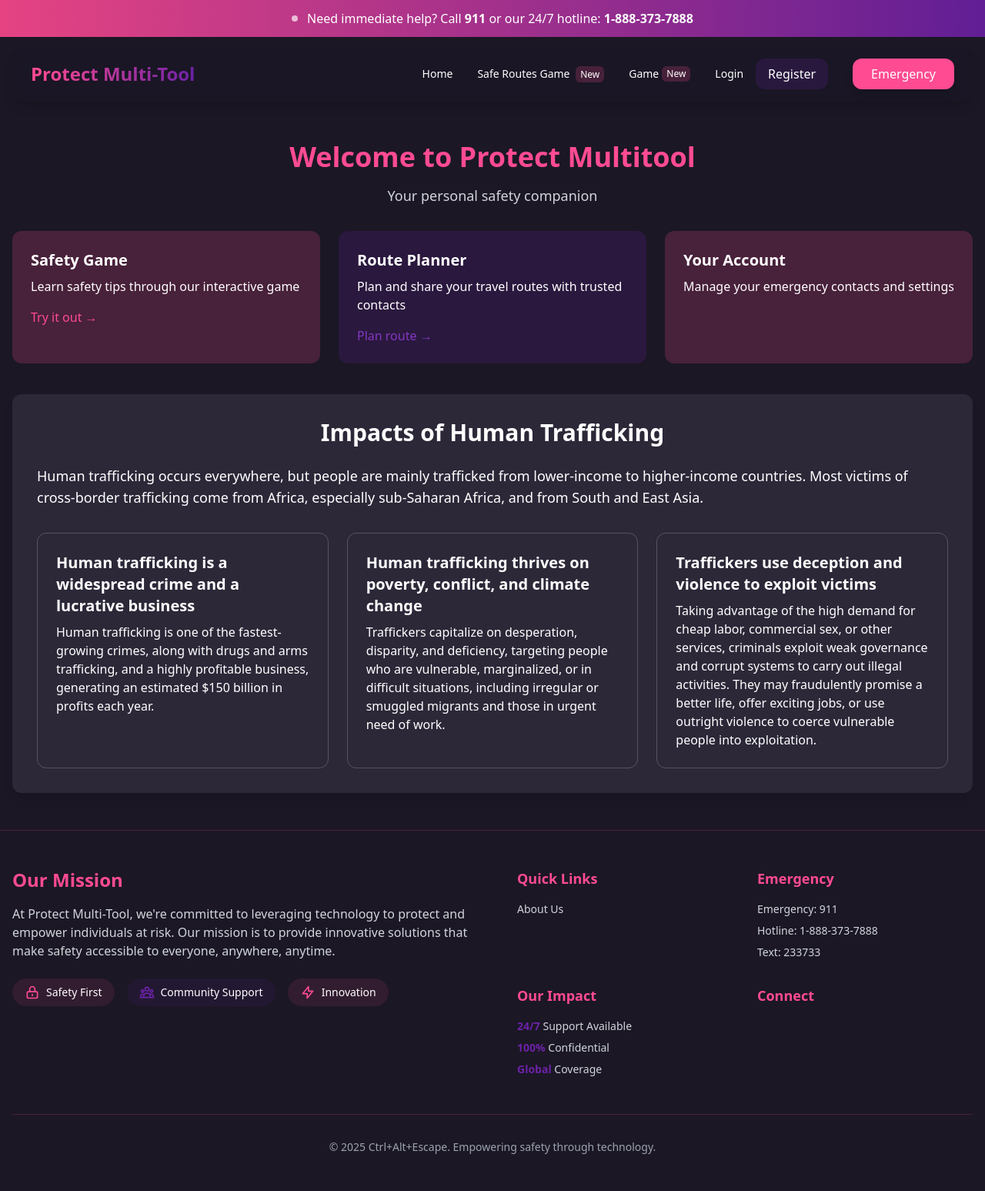
After one commit to 3disturbed/Protect_Multitool, a Django app: page / in a window 1280 px wide. The commit adds this page. Shown: the top 1547 px of the page at 77% size. Run offline with Django 5.2, Linux system fonts and the light colour scheme; some libraries are stand-ins or nearby versions.

Commit message:
Input content in home.html and adjust styling in base and home.

```diff
--- a/home_page/templates/home_page/home.html
+++ b/home_page/templates/home_page/home.html
@@ -1,12 +1,15 @@
 {# home_page/templates/home_page/home.html #}
 {% extends 'base.html' %}
 
-{% block title %}Welcome - Ctrl+Alt+Escape{% endblock %}
+{% block title %}Welcome - Protect Multi-Tool{% endblock %}
 
 {% block content %}
-<div class="bg-neutral-light rounded-xl p-8 shadow-lg">
-    <h1 class="text-4xl font-bold text-accent mb-4">Welcome to Ctrl+Alt+Escape</h1>
+<div class="flex flex-col items-center justify-center">
+    <h1 class="text-4xl font-bold text-accent mb-4">Welcome to Protect Multitool</h1>
     <p class="text-lg text-gray-300 mb-8">Your personal safety companion</p>
+</div>
+
+<div class="">
 
     <!-- Features Grid -->
     <div class="grid grid-cols-1 md:grid-cols-3 gap-6">
@@ -32,4 +35,40 @@
         </div>
     </div>
 </div>
+<!-- Impacts of Human Trafficking Section -->
+<div class="mt-10 text-white bg-neutral-light rounded-xl p-8 shadow-lg">
+    <h2 class="text-3xl text-white text-center font-bold text-secondary mb-6">Impacts of Human Trafficking</h2>
+    <p class="text-lg text-white-300 mb-8">
+        Human trafficking occurs everywhere, but people are mainly trafficked from lower-income to higher-income countries.
+        Most victims of cross-border trafficking come from Africa, especially sub-Saharan Africa, and from South and East Asia.
+    </p>
+
+    <!-- Tile Grid -->
+    <div class="grid grid-cols-1 md:grid-cols-2 lg:grid-cols-3 gap-6">
+        <!-- Tile 1 -->
+        <div class="p-6 bg-transparent border border-white/20 rounded-xl">
+            <h4 class="text-xl font-bold mb-2">Human trafficking is a widespread crime and a lucrative business</h4>
+            <p>Human trafficking is one of the fastest-growing crimes, along with drugs and arms trafficking,
+                and a highly profitable business, generating an estimated $150 billion in profits each year.
+            </p>
+        </div>
+
+        <!-- Tile 2 -->
+        <div class="p-6 bg-transparent border border-white/20 rounded-xl">
+            <h4 class="text-xl font-bold mb-2">Human trafficking thrives on poverty, conflict, and climate change</h4>
+            <p>Traffickers capitalize on desperation, disparity, and deficiency, targeting people who are vulnerable,
+                marginalized, or in difficult situations, including irregular or smuggled migrants and those in urgent need of work.
+            </p>
+        </div>
+
+        <!-- Tile 3 -->
+        <div class="p-6 bg-transparent border border-white/20 rounded-xl">
+            <h4 class="text-xl font-bold mb-2">Traffickers use deception and violence to exploit victims</h4>
+            <p>Taking advantage of the high demand for cheap labor, commercial sex, or other services, criminals exploit
+                weak governance and corrupt systems to carry out illegal activities. They may fraudulently promise a better
+                life, offer exciting jobs, or use outright violence to coerce vulnerable people into exploitation.
+            </p>
+        </div>
+    </div>
+</div>
 {% endblock %}
--- /dev/null
+++ b/templates/base.html
@@ -0,0 +1,294 @@
+{% load static %}
+<!DOCTYPE html>
+<html lang="en">
+<head>
+    <meta charset="UTF-8">
+    <meta name="viewport" content="width=device-width, initial-scale=1.0">
+    <title>{% block title %}Ctrl+Alt+Escape - Emergency Response System{% endblock %}</title>
+
+    <!-- Styles -->
+    <script src="https://cdn.tailwindcss.com"></script>
+    <script defer src="https://cdn.jsdelivr.net/npm/alpinejs@3.x.x/dist/cdn.min.js"></script>
+
+    <!-- Tailwind Configuration -->
+    <script>
+        tailwind.config = {
+            theme: {
+                extend: {
+                    colors: {
+                        accent: {
+                            light: '#FF6BA9',
+                            DEFAULT: '#FF4B91',
+                            dark: '#FF2979'
+                        },
+                        secondary: {
+                            light: '#8438C2',
+                            DEFAULT: '#6C22A6',
+                            dark: '#541C82'
+                        },
+                        neutral: {
+                            light: '#2C2838',
+                            DEFAULT: '#1B1725',
+                            dark: '#0F0D14'
+                        }
+                    }
+                }
+            }
+        }
+    </script>
+
+    {% block extra_css %}{% endblock %}
+    {% block css %}{% endblock %}
+</head>
+<body class="min-h-screen flex flex-col bg-neutral text-white">
+    <!-- Emergency Banner -->
+    <div class="bg-gradient-to-r from-accent to-secondary text-white relative overflow-hidden">
+        <div class="absolute top-0 left-0 w-full h-full bg-black/10"></div>
+        <div class="max-w-7xl mx-auto px-4 py-3 relative">
+            <div class="flex items-center justify-center space-x-3">
+                <span class="animate-pulse h-2 w-2 bg-white rounded-full"></span>
+                <p class="text-sm md:text-base font-medium">
+                    Need immediate help? Call <span class="font-bold">911</span> or our 24/7 hotline:
+                    <a href="tel:{% if emergency_hotline %}{{ emergency_hotline }}{% else %}1-888-373-7888{% endif %}"
+                       class="font-bold hover:underline">
+                        {% if emergency_hotline %}{{ emergency_hotline }}{% else %}1-888-373-7888{% endif %}
+                    </a>
+                </p>
+            </div>
+        </div>
+    </div>
+
+    <!-- Navigation -->
+    <nav class="fixed w-full z-50 top-12">
+        <div class="mx-auto px-4 py-3">
+            <div class="backdrop-blur-md bg-neutral/70 rounded-2xl shadow-lg px-6 py-4">
+                <div class="flex justify-between items-center">
+                    <!-- Logo -->
+                    <div class="flex items-center space-x-4">
+                        <a href="{% url 'home_page:home' %}" class="flex items-center space-x-2">
+                            <!-- <svg class="h-8 w-8" viewBox="0 0 24 24" fill="none" xmlns="http://www.w3.org/2000/svg">
+                                <path d="M12 4L4 8L12 12L20 8L12 4Z" stroke="url(#grad1)" stroke-width="2"/>
+                                <path d="M4 8V16L12 20L20 16V8" stroke="url(#grad1)" stroke-width="2"/>
+                                <defs>
+                                    <linearGradient id="grad1" x1="4" y1="4" x2="20" y2="20">
+                                        <stop offset="0%" stop-color="#FF4B91"/>
+                                        <stop offset="100%" stop-color="#6C22A6"/>
+                                    </linearGradient>
+                                </defs>
+                            </svg> -->
+                            <span class="text-2xl font-bold bg-gradient-to-r from-accent to-secondary bg-clip-text text-transparent">
+                                Protect Multi-Tool
+                            </span>
+                        </a>
+                    </div>
+
+                    <!-- Desktop Navigation -->
+                    <div class="hidden md:flex items-center space-x-8">
+                        {% block navigation %}
+                        <a href="{% url 'home_page:home' %}" class="text-sm font-medium hover:text-accent transition-colors">Home</a>
+                        <a href="{% url 'route_planner:planner' %}" class="text-sm font-medium hover:text-accent transition-colors">Safe Routes
+                            <span>Game</span>
+                            <span class="ml-1 px-1.5 py-0.5 text-xs bg-accent/20 rounded-md">New</span>
+                        </a>
+                        <a href="{% url 'game:home' %}" class="text-sm font-medium hover:text-accent transition-colors flex items-center">
+                            <span>Game</span>
+                            <span class="ml-1 px-1.5 py-0.5 text-xs bg-accent/20 rounded-md">New</span>
+                        </a>
+                        <!-- <a href="" class="text-sm font-medium hover:text-accent transition-colors">Resources</a> -->
+                        {% endblock %}
+
+                        <!-- User Auth Section -->
+                        {% if user.is_authenticated %}
+                        <div x-data="{ open: false }" class="relative">
+                            <button @click="open = !open" class="flex items-center space-x-2 text-sm font-medium hover:text-accent transition-colors">
+                                <svg class="w-5 h-5" fill="none" stroke="currentColor" viewBox="0 0 24 24">
+                                    <path stroke-linecap="round" stroke-linejoin="round" stroke-width="2" d="M16 7a4 4 0 11-8 0 4 4 0 018 0zM12 14a7 7 0 00-7 7h14a7 7 0 00-7-7z"/>
+                                </svg>
+                                <span>{{ user.username }}</span>
+                            </button>
+                            <div x-show="open" @click.away="open = false"
+                                class="absolute right-0 mt-2 w-48 rounded-xl shadow-lg py-1 backdrop-blur-md bg-neutral/90 ring-1 ring-accent/10">
+                                <a href="{% url 'account_home:emergency_contact_list' %}" class="block px-4 py-2 text-sm hover:bg-accent/20 transition-colors">Emergency Contacts</a>
+                                <a href="{% url 'account_email' %}" class="block px-4 py-2 text-sm hover:bg-accent/20 transition-colors">Email Settings</a>
+                                <a href="{% url 'account_change_password' %}" class="block px-4 py-2 text-sm hover:bg-accent/20 transition-colors">Change Password</a>
+                                <form method="post" action="{% url 'account_logout' %}">
+                                    {% csrf_token %}
+                                    <button type="submit" class="block w-full text-left px-4 py-2 text-sm hover:bg-accent/20 transition-colors">
+                                        Logout
+                                    </button>
+                                </form>
+                            </div>
+                        </div>
+                        {% else %}
+                        <div class="flex items-center space-x-4">
+                            <a href="{% url 'account_login' %}" class="text-sm font-medium hover:text-accent transition-colors">Login</a>
+                            <a href="{% url 'account_signup' %}" class="px-4 py-2 bg-secondary/20 text-white rounded-xl hover:bg-secondary/30 transition-colors">
+                                Register
+                            </a>
+                        </div>
+                        {% endif %}
+
+                        {% block emergency_button %}
+                        <button id="emergencyBtn" class="px-6 py-2 bg-accent text-white rounded-xl hover:bg-opacity-80 transition-all transform hover:scale-105 shadow-lg">
+                            Emergency
+                        </button>
+                        {% endblock %}
+                    </div>
+
+                    <!-- Mobile Menu Button -->
+                    <button class="md:hidden text-accent mobile-menu-button" aria-label="Toggle menu">
+                        <svg class="w-6 h-6" fill="none" stroke="currentColor" viewBox="0 0 24 24">
+                            <path stroke-linecap="round" stroke-linejoin="round" stroke-width="2" d="M4 6h16M4 12h16M4 18h16"/>
+                        </svg>
+                    </button>
+                </div>
+            </div>
+        </div>
+
+
+    <!-- Messages/Alerts -->
+    {% if messages %}
+    <div class="container mx-auto px-4 pt-36">
+        {% for message in messages %}
+        <div class="mb-4 p-4 rounded-lg {% if message.tags %}{{ message.tags }}{% endif %} backdrop-blur-sm bg-opacity-20">
+            {{ message }}
+        </div>
+        {% endfor %}
+    </div>
+    {% endif %}
+
+    <!-- Main Content Area -->
+    <main class="flex-grow container mx-auto px-4 pt-10 pb-12">
+        {% block content %}
+        <!-- Page content goes here -->
+        {% endblock %}
+    </main>
+
+    <!-- Footer Section -->
+    <footer class="bg-neutral border-t border-accent/20">
+        <div class="max-w-7xl mx-auto px-4 py-12">
+            <!-- Mission and Quick Links Container -->
+            <div class="flex flex-col lg:flex-row gap-16">
+                <!-- Mission Section - Left Side -->
+                <div class="lg:w-1/2">
+                    {% block mission_content %}
+                    <h2 class="text-2xl font-bold text-accent mb-4">Our Mission</h2>
+                    <p class="text-gray-300 mb-6">
+                        At Protect Multi-Tool, we're committed to leveraging technology to protect and empower individuals at risk.
+                        Our mission is to provide innovative solutions that make safety accessible to everyone, anywhere, anytime.
+                    </p>
+                    <div class="flex flex-wrap gap-4">
+                        <div class="flex items-center space-x-2 bg-accent/10 rounded-full px-4 py-2">
+                            <svg class="w-5 h-5 text-accent" fill="none" stroke="currentColor" viewBox="0 0 24 24">
+                                <path stroke-linecap="round" stroke-linejoin="round" stroke-width="2" d="M12 15v2m-6 4h12a2 2 0 002-2v-6a2 2 0 00-2-2H6a2 2 0 00-2 2v6a2 2 0 002 2zm10-10V7a4 4 0 00-8 0v4h8z"/>
+                            </svg>
+                            <span class="text-sm text-white">Safety First</span>
+                        </div>
+                        <div class="flex items-center space-x-2 bg-secondary/10 rounded-full px-4 py-2">
+                            <svg class="w-5 h-5 text-secondary" fill="none" stroke="currentColor" viewBox="0 0 24 24">
+                                <path stroke-linecap="round" stroke-linejoin="round" stroke-width="2" d="M17 20h5v-2a3 3 0 00-5.356-1.857M17 20H7m10 0v-2c0-.656-.126-1.283-.356-1.857M7 20H2v-2a3 3 0 015.356-1.857M7 20v-2c0-.656.126-1.283.356-1.857m0 0a5.002 5.002 0 019.288 0M15 7a3 3 0 11-6 0 3 3 0 016 0zm6 3a2 2 0 11-4 0 2 2 0 014 0zM7 10a2 2 0 11-4 0 2 2 0 014 0z"/>
+                            </svg>
+                            <span class="text-sm text-white">Community Support</span>
+                        </div>
+                        <div class="flex items-center space-x-2 bg-accent/10 rounded-full px-4 py-2">
+                            <svg class="w-5 h-5 text-accent" fill="none" stroke="currentColor" viewBox="0 0 24 24">
+                                <path stroke-linecap="round" stroke-linejoin="round" stroke-width="2" d="M13 10V3L4 14h7v7l9-11h-7z"/>
+                            </svg>
+                            <span class="text-sm text-white">Innovation</span>
+                        </div>
+                    </div>
+                    {% endblock %}
+                </div>
+            <!-- Footer Links Section - Right Side -->
+                <div class="lg:w-1/2">
+                    <div class="grid grid-cols-2 gap-8">
+                        <!-- Quick Links -->
+                        <div>
+                            <h3 class="text-lg font-bold text-accent mb-4">Quick Links</h3>
+                            <ul class="space-y-2 text-sm text-gray-300">
+                                <li><a href="{% url 'home_page:home' %}" class="hover:text-accent transition-colors">About Us</a></li>
+                            </ul>
+                        </div>
+
+                        <!-- Emergency -->
+                        <div>
+                            <h3 class="text-lg font-bold text-accent mb-4">Emergency</h3>
+                            <ul class="space-y-2 text-sm text-gray-300">
+                                <li>Emergency: 911</li>
+                                <li>Hotline: {% if emergency_hotline %}{{ emergency_hotline }}{% else %}1-888-373-7888{% endif %}</li>
+                                <li>Text: {% if emergency_text %}{{ emergency_text }}{% else %}233733{% endif %}</li>
+                            </ul>
+                        </div>
+
+                        <!-- Our Impact -->
+                        <div>
+                            <h3 class="text-lg font-bold text-accent mb-4">Our Impact</h3>
+                            <ul class="space-y-2 text-sm">
+                                <li class="text-gray-300">
+                                    <span class="text-secondary font-bold">24/7</span> Support Available
+                                </li>
+                                <li class="text-gray-300">
+                                    <span class="text-secondary font-bold">100%</span> Confidential
+                                </li>
+                                <li class="text-gray-300">
+                                    <span class="text-secondary font-bold">Global</span> Coverage
+                                </li>
+                            </ul>
+                        </div>
+
+                        <!-- Connect -->
+                        <div>
+                            <h3 class="text-lg font-bold text-accent mb-4">Connect</h3>
+                            <div class="flex space-x-4">
+                                {% if social_links.github %}
+                                <a href="{{ social_links.github }}" class="text-gray-300 hover:text-accent transition-colors">
+                                    <span class="sr-only">GitHub</span>
+                                    <svg class="h-6 w-6" fill="currentColor" viewBox="0 0 24 24">
+                                        <path fill-rule="evenodd" d="M12 2C6.477 2 2 6.484 2 12.017c0 4.425 2.865 8.18 6.839 9.504.5.092.682-.217.682-.483 0-.237-.008-.868-.013-1.703-2.782.605-3.369-1.343-3.369-1.343-.454-1.158-1.11-1.466-1.11-1.466-.908-.62.069-.608.069-.608 1.003.07 1.531 1.032 1.531 1.032.892 1.53 2.341 1.088 2.91.832.092-.647.35-1.088.636-1.338-2.22-.253-4.555-1.113-4.555-4.951 0-1.093.39-1.988 1.029-2.688-.103-.253-.446-1.272.098-2.65 0 0 .84-.27 2.75 1.026A9.564 9.564 0 0112 6.844c.85.004 1.705.115 2.504.337 1.909-1.296 2.747-1.027 2.747-1.027.546 1.379.202 2.398.1 2.651.64.7 1.028 1.595 1.028 2.688 0 3.848-2.339 4.695-4.566 4.943.359.309.678.92.678 1.855 0 1.338-.012 2.419-.012 2.747 0 .268.18.58.688.482A10.019 10.019 0 0022 12.017C22 6.484 17.522 2 12 2z"/>
+                                    </svg>
+                                </a>
+                                {% endif %}
+                                {% if social_links.twitter %}
+                                <a href="{{ social_links.twitter }}" class="text-gray-300 hover:text-accent transition-colors">
+                                    <span class="sr-only">Twitter</span>
+                                    <svg class="h-6 w-6" fill="currentColor" viewBox="0 0 24 24">
+                                        <path d="M8.29 20.251c7.547 0 11.675-6.253 11.675-11.675 0-.178 0-.355-.012-.53A8.348 8.348 0 0022 5.92a8.19 8.19 0 01-2.357.646 4.118 4.118 0 001.804-2.27 8.224 8.224 0 01-2.605.996 4.107 4.107 0 00-6.993 3.743 11.65 11.65 0 01-8.457-4.287 4.106 4.106 0 001.27 5.477A4.072 4.072 0 012.8 9.713v.052a4.105 4.105 0 003.292 4.022 4.095 4.095 0 01-1.853.07 4.108 4.108 0 003.834 2.85A8.233 8.233 0 012 18.407a11.616 11.616 0 006.29 1.84"/>
+                                    </svg>
+                                </a>
+                                {% endif %}
+                            </div>
+                        </div>
+                    </div>
+                </div>
+            </div>
+
+            <!-- Copyright -->
+            <div class="mt-12 pt-8 border-t border-accent/20 text-center text-sm text-gray-400">
+                <p>&copy; {% now "Y" %} Ctrl+Alt+Escape. {% block footer_tagline %}Empowering safety through technology.{% endblock %}</p>
+            </div>
+        </div>
+    </footer>
+
+    <!-- Base Scripts -->
+    <script>
+        // Mobile menu toggle
+        document.addEventListener('DOMContentLoaded', function() {
+            const menuButton = document.querySelector('.mobile-menu-button');
+            const mobileMenu = document.querySelector('.mobile-menu');
+
+            menuButton.addEventListener('click', () => {
+                mobileMenu.classList.toggle('hidden');
+            });
+
+            // Emergency button functionality
+            document.getElementById('emergencyBtn')?.addEventListener('click', function() {
+                // Add emergency functionality here
+                console.log('Emergency button clicked');
+            });
+        });
+    </script>
+
+    <!-- Additional Scripts -->
+    {% block extra_js %}{% endblock %}
+</body>
+</html>
```
Also changed, not shown: home_page/index.html (deleted, +0 -60 lines).
